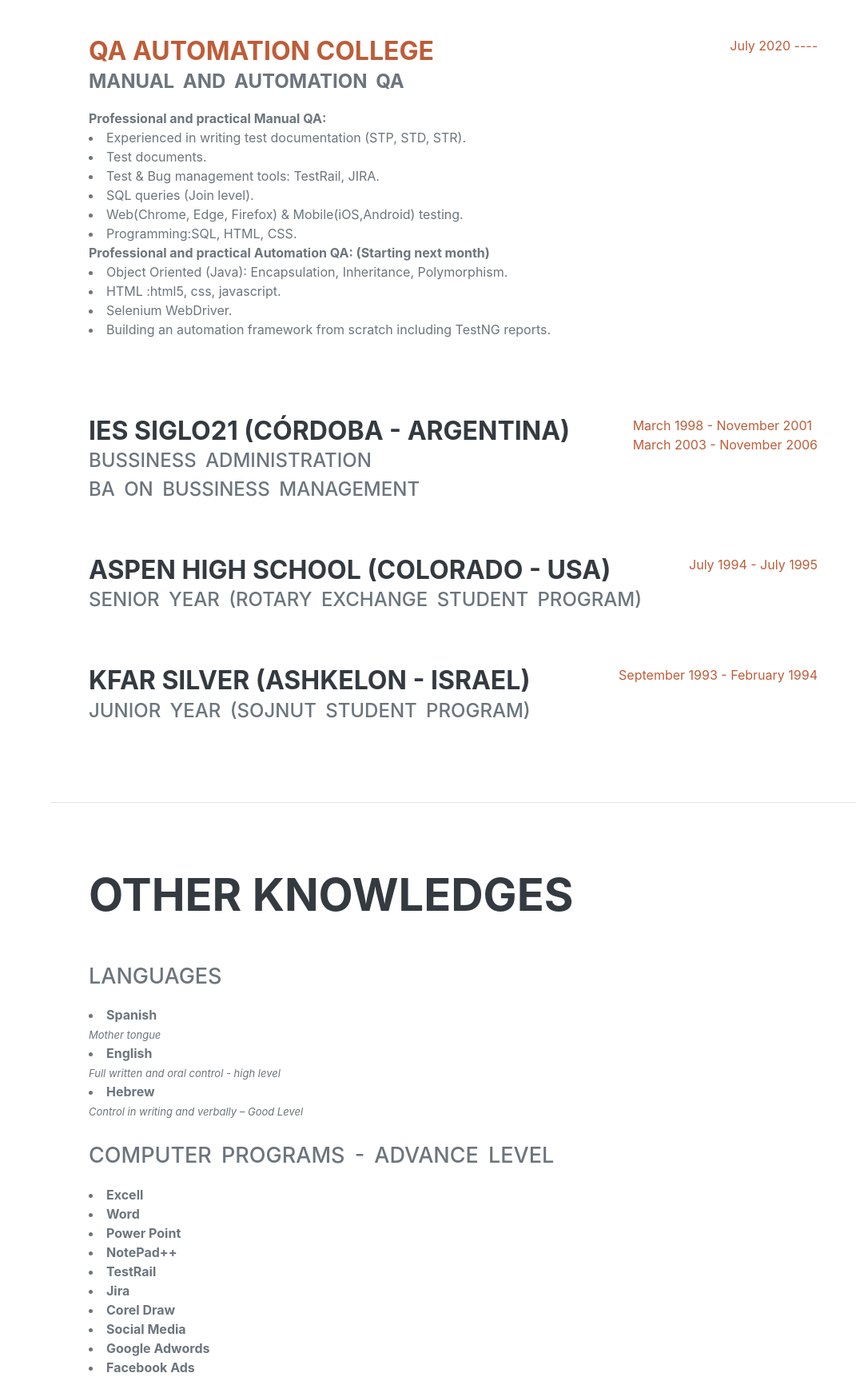
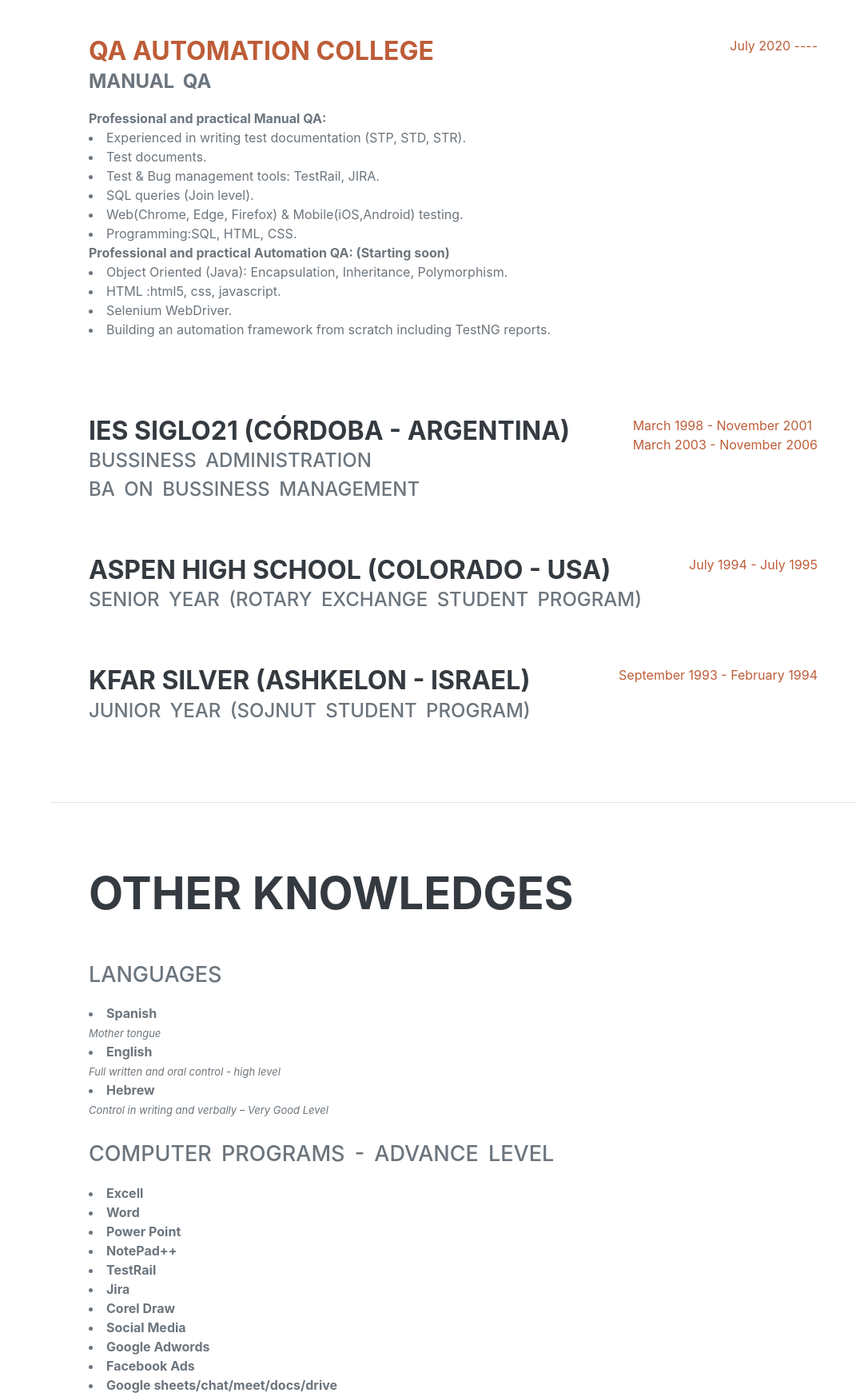
Before and after one commit to ricardohodara/CV, a plain HTML site: page index.html in a window 1280 px wide. Shown: the part 2436-4183 px from the top of the page at 80% size, without its empty margins (209-1280 px from the left). Drawn offline with nearby package versions, Linux system fonts and the light colour scheme; a web font is replaced by a local one.

Commit message:
Update index.html

```diff
--- a/index.html
+++ b/index.html
@@ -122,7 +122,7 @@
                     <div class="d-flex flex-column flex-md-row justify-content-between mb-5">
                         <div class="flex-grow-1">
                             <h3 class="mb-0"><a href="https://qamasters.co.il/" target="_blank"> QA Automation College</a></h3>
-                            <div class="subheading mb-3"><b>Manual and Automation QA </b></div>
+                            <div class="subheading mb-3"><b>Manual QA </b></div>
 								<div> <b>Professional and practical Manual QA: </b>
 									<li>Experienced in writing test documentation (STP, STD, STR).</li>
 									<li>Test documents.</li>
@@ -131,7 +131,7 @@
 									<li>Web(Chrome, Edge, Firefox) & Mobile(iOS,Android) testing.</li>
 									<li>Programming:SQL, HTML, CSS.</li>
 								</div>
-								<div> <b>Professional and practical Automation QA: (Starting next month) </b></div>
+								<div> <b>Professional and practical Automation QA: (Starting soon) </b></div>
 									<li>Object Oriented (Java): Encapsulation, Inheritance, Polymorphism.</li>
 									<li>HTML :html5, css, javascript.</li>
 									<li>Selenium WebDriver.</li>
@@ -180,7 +180,7 @@
 							<li><b> English </b></li>
 								<i style="font-size:13px",>Full written and oral control - high level</i>
 							<li><b> Hebrew </b></li>
-								<i style="font-size:13px",>Control in writing and verbally – Good Level</i>	<br/><br/>
+								<i style="font-size:13px",>Control in writing and verbally – Very Good Level</i>	<br/><br/>
 						<div class="subheading mb-3", style="font-size:27px">Computer Programs - Advance level</div>
                     		<li><b> Excell </b></li>
 							<li><b> Word </b></li>
@@ -192,6 +192,7 @@
 							<li><b> Social Media </b></li>
 							<li><b> Google Adwords </b></li>
 							<li><b> Facebook Ads </b></li>
+							<li><b> Google sheets/chat/meet/docs/drive </b></li>
 
                 </div>
             </section>
```
